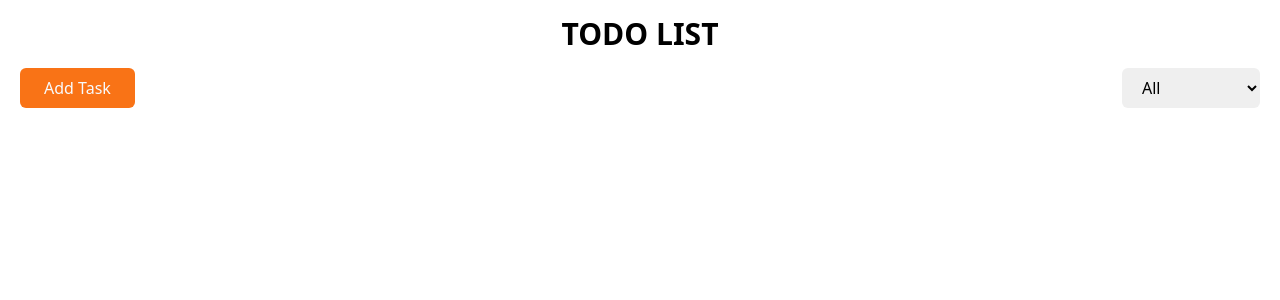
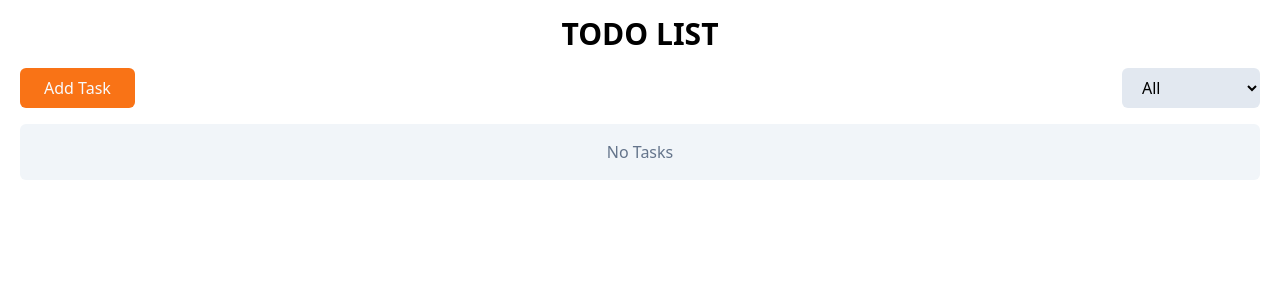
Before and after one commit to shikin93/next-task-tracker, a Next.js app: page / in a window 1280 px wide. Shown: the top 300 px of the page. Built offline with nearby package versions, Linux system fonts and the light colour scheme.

Commit message:
add app Content, implemented addTodo

```diff
--- /dev/null
+++ b/components/appContent.js
@@ -0,0 +1,35 @@
+import React from 'react';
+import { useSelector } from 'react-redux';
+import TodoItem from './todoItem';
+
+const AppContent = () => {
+  const todoList = useSelector((state) => state.todoList.todos);
+  const filterStatus = useSelector((state) => state.todoList.status);
+
+  const filteredTodoList = todoList.filter((item) => {
+    if (filterStatus === 'all') {
+      return true;
+    }
+    return item.status === filterStatus;
+  });
+
+  console.log(todoList);
+
+  return (
+    <div className="mt-4">
+      {
+        filteredTodoList.length > 0 ? (
+          filteredTodoList.map((todo) => (
+            <TodoItem key={todo.id} todo={todo} />
+          ))
+        ) : (
+          <div className="bg-slate-100 rounded-md text-center text-slate-500 py-4">
+            No Tasks
+          </div>
+        )
+      }
+    </div>
+  );
+};
+
+export default AppContent;
--- a/components/appHeader.js
+++ b/components/appHeader.js
@@ -1,7 +1,7 @@
 import React, { useState } from 'react';
 import { useDispatch, useSelector } from 'react-redux';
+import TodoModal from './todoModal';
 import { updateFilterStatus } from '../states/todos';
-import TodoModal from './todoModal';
 
 const AppHeader = () => {
   const [modalOpen, setModalOpen] = useState(false);
@@ -20,7 +20,7 @@ const AppHeader = () => {
         Add Task
       </button>
       <select
-        className="px-4 py-2 rounded-md"
+        className="px-4 py-2 rounded-md bg-slate-200"
         id="status"
         onChange={(e) => updateFilter(e)}
         value={filterStatus}
--- /dev/null
+++ b/components/todoItem.js
@@ -0,0 +1,43 @@
+import React, { Fragment, useState } from 'react';
+import { format } from 'date-fns';
+import { MdCheck, MdDelete } from 'react-icons/md';
+import { Transition } from '@headlessui/react';
+
+const TodoItem = ({ todo }) => {
+  const [isShowing, setIsShowing] = useState(false);
+  setTimeout(() => {
+    setIsShowing(true);
+  }, '200');
+
+  return (
+    <Transition
+      as={Fragment}
+      show={isShowing}
+      enter="ease-out"
+      enterFrom="opacity-0 scale-75"
+      enterTo="opacity-100 scale-100"
+      leave="ease-in duration-200"
+      leaveFrom="opacity-100 scale-100"
+      leaveTo="opacity-0 scale-75"
+    >
+      <div className="bg-cyan-500 rounded-md my-2 p-4 flex items-center justify-between transition-all">
+        <div>
+          <p className="font-bold text-xl text-slate-50">{todo.title}</p>
+          <p className="text-sm text-slate-50">
+            {format(new Date(todo.time), 'p,MM/dd/yyyy')}
+          </p>
+        </div>
+        <div className="flex gap-2">
+          <button className="bg-slate-50 text-xl p-1 rounded-md hover:bg-red-500">
+            <MdDelete />
+          </button>
+          <button className="bg-slate-50 text-xl p-1 rounded-md hover:bg-green-500">
+            <MdCheck />
+          </button>
+        </div>
+      </div>
+    </Transition>
+  );
+};
+
+export default TodoItem;
--- a/components/todoModal.js
+++ b/components/todoModal.js
@@ -1,16 +1,37 @@
 import { Dialog, Transition } from '@headlessui/react';
 import { Fragment, useState } from 'react';
+import { v4 as uuid } from 'uuid';
+import { useDispatch } from 'react-redux';
+import { toast } from 'react-hot-toast';
+import { addTodo } from '../states/todos';
 
 const TodoModal = ({ open, close }) => {
   const [title, setTitle] = useState('');
   const [status, setStatus] = useState('incomplete');
+  const dispatch = useDispatch();
 
   const handleSubmit = (e) => {
     e.preventDefault();
-    console.log({
-      title,
-      status,
-    });
+    if (title === '') {
+      toast.error('Please input title');
+      return;
+    }
+
+    if (title && status) {
+      dispatch(
+        addTodo({
+          id: uuid,
+          title,
+          status,
+          time: new Date().toLocaleString(),
+        }),
+      );
+      setStatus('incomplete');
+      setTitle('');
+      toast.success('Task added successfully');
+    }
+
+    close(false);
   };
 
   return (
--- a/package.json
+++ b/package.json
@@ -11,10 +11,14 @@
   "dependencies": {
     "@headlessui/react": "^1.7.7",
     "@reduxjs/toolkit": "^1.9.1",
+    "date-fns": "^2.29.3",
     "next": "13.1.1",
     "react": "18.2.0",
     "react-dom": "18.2.0",
-    "react-redux": "^8.0.5"
+    "react-hot-toast": "^2.4.0",
+    "react-icons": "^4.7.1",
+    "react-redux": "^8.0.5",
+    "uuid": "^9.0.0"
   },
   "devDependencies": {
     "autoprefixer": "^10.4.13",
--- a/pages/index.js
+++ b/pages/index.js
@@ -1,10 +1,24 @@
 import React from 'react';
+import { Toaster } from 'react-hot-toast';
+import AppContent from '../components/appContent';
 import AppHeader from '../components/appHeader';
 
 const Home = () => (
-  <div>
-    <AppHeader />
-  </div>
+  <>
+    <div>
+      <AppHeader />
+      <AppContent />
+    </div>
+    <Toaster
+      position="bottom-center"
+      toastOptions={{
+        duration: 3000,
+        style: {
+          fontSize: '1rem',
+        },
+      }}
+    />
+  </>
 );
 
 export default Home;
```
Also changed, not shown: 1 other file (tests, documents, lock files or other folders).
